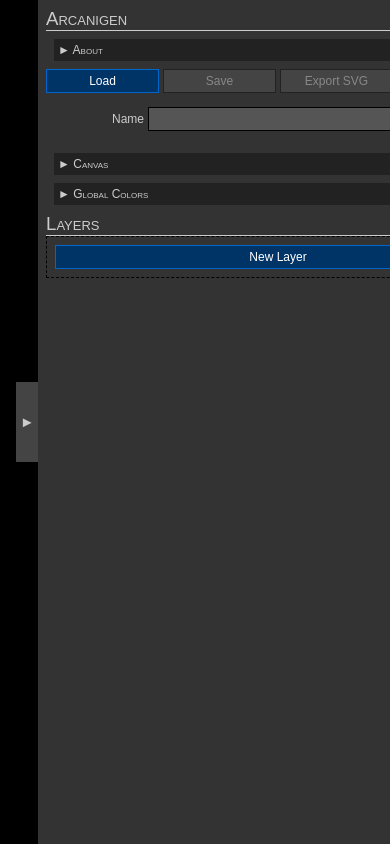
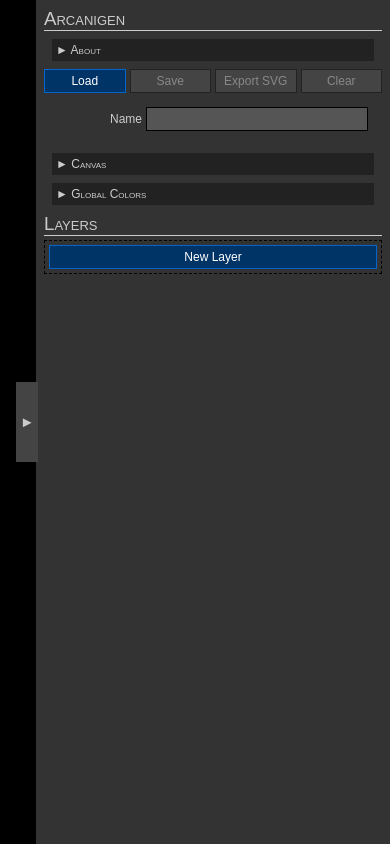
Before and after one commit to RobMayer/magic-circle, a React (Create React App) app: page / in a window 390 px wide. Built offline with nearby package versions, Linux system fonts and the light colour scheme.

Commit message:
reverse layer order, try at mobile fix

```diff
--- a/src/App.js
+++ b/src/App.js
@@ -9,7 +9,7 @@
 import { saveAs } from 'file-saver';
 import { validateUpload } from './util/validation';
 
-const version = "0.1.1";
+const version = "0.1.2";
 
 const handleUpload = (file, dispatch) => {
     if (file) {
@@ -49,11 +49,11 @@
             return state;
         }
         const cur = _.get(pathToEdit, state);
-        if (action === 'shiftup' && idx !== 0) {
+        if (action === 'shiftdn' && idx !== 0) {
             const sorted = [...cur.slice(0, idx - 1), cur[idx], cur[idx - 1], ...cur.slice(idx + 1)];
             return _.set(pathToEdit, sorted, state);
         }
-        if (action === "shiftdn" && idx !== cur.length - 1) {
+        if (action === 'shiftup' && idx !== cur.length - 1) {
             const sorted = [...cur.slice(0, idx), cur[idx + 1], cur[idx], ...cur.slice(idx + 2)]
             return _.set(pathToEdit, sorted, state);
         }
--- a/src/index.css
+++ b/src/index.css
@@ -6,229 +6,6 @@
 
 * {
     user-select: none;
-}
-
-#app {
-    display: grid;
-    grid-template-columns: 4fr min-content;
-    grid-auto-columns: minmax(480px, 10vw);
-    grid-auto-flow: column;
-    height: 100vh;
-    width: 100vw;
-    overflow: hidden;
-}
-
-.layeroptions {
-    display: grid;
-    grid-template-columns: 1fr;
-    grid-auto-columns: min-content;
-    grid-auto-flow: column;
-    justify-content: flex-end;
-}
-
-#toggle {
-    display: grid;
-    align-items: center;
-    color: white;
-}
-
-#toggle button {
-    padding: 32px 4px;
-    background: #444;
-    color: #ccc;
-}
-#toggle button:hover {
-    color: white;
-    background: #555;
-}
-
-#viewport {
-    display: grid;
-    background: black;
-    position: relative;
-}
-
-#canvas {
-    width: 100%;
-    padding: 8px;
-    max-height: 99vh;
-    margin: auto;
-    display: grid;
-    align-self: center;
-    justify-self: center;
-    box-shadow: 0px 8px 8px black;
-}
-
-#controlpanel {
-    background: #333;
-    color: #ccc;
-    overflow-y: scroll;
-    padding: 8px;
-}
-
-#export {
-    grid-area: 1 / 1;
-    stroke-linejoin: round;
-    align-self: center;
-    justify-self: center;
-    max-height: 100%;
-}
-
-.layer {
-    border: 1px solid black;
-    margin-bottom: 4px;
-}
-
-.layertitle {
-    display: grid;
-    grid-template-columns: 1fr 2fr;
-    grid-auto-columns: min-content;
-    grid-auto-flow: column;
-    gap: 4px;
-    align-items: center;
-    background: #222;
-    padding: 8px;
-}
-.layertitle.with-visibility {
-    grid-template-columns: 1fr min-content 1fr;
-}
-
-.layername {
-    font-size: 10pt;
-    font-style: italic;
-    text-align: center;
-}
-
-.layertype {
-    cursor: pointer;
-}
-
-.newlayer {
-    border: 1px dashed black;
-    padding: 8px;
-    display: grid;
-    gap: 8px;
-    grid-template-columns: repeat(3, 1fr);
-}
-
-.options {
-    font-size: 9pt;
-    display: grid;
-    gap: 4px;
-    grid-auto-columns: 1fr;
-    grid-auto-flow: column;
-}
-
-.newlayeroptions {
-    font-size: 9pt;
-    display: grid;
-    gap: 4px;
-    grid-template-columns: 1fr;
-    grid-auto-columns: min-content;
-    grid-auto-flow: column;
-    grid-column-start: 1;
-    grid-column-end: -1;
-}
-
-.controls {
-    display: grid;
-    grid-template-columns: 1fr;
-    padding: 8px;
-    gap: 8px 0;
-}
-
-.field {
-    display: grid;
-    grid-auto-columns: 1fr;
-    grid-auto-flow: column;
-    padding: 2px;
-    margin: 4px;
-}
-
-.field.with-label {
-    grid-template-columns: 6em;
-}
-
-.field_label {
-    font-size: 9pt;
-    display: flex;
-    align-items: center;
-    justify-content: flex-end;
-    padding: 0 4px;
-}
-
-.field_content {
-    display: grid;
-    grid-auto-columns: 1fr;
-    grid-auto-flow: column;
-    gap: 4px;
-}
-
-.group {
-    grid-column-start: 1;
-    grid-column-end: -1;
-    display: grid;
-    background: #222;
-}
-
-.group_label {
-    padding: 4px;
-    font-size: 9pt;
-    font-variant: small-caps;
-    cursor: pointer;
-}
-
-.group_content {
-    display: grid;
-    grid-auto-columns: 1fr;
-}
-
-.tabs {
-    border: 1px solid black;
-    display: grid;
-    grid-template-rows: min-content auto;
-}
-
-.tabs_menu {
-    display: grid;
-    grid-auto-columns: 1fr;
-    grid-auto-flow: column;
-    gap: 4px;
-    padding: 2px 4px;
-}
-
-.tabs_option {
-    background: #222;
-}
-
-.tabs_option.option-active {
-    background: #444;
-}
-
-.tabs_content {
-    background: #444;
-}
-
-.heading {
-    font-size: 14pt;
-    font-variant: small-caps;
-    border-bottom: 1px solid currentColor;
-    grid-column: 1 / -1;
-}
-
-.subheading {
-    font-size: 11pt;
-    font-variant: small-caps;
-    border-bottom: 1px solid currentColor;
-    grid-column: 1 / -1;
-    text-align: right;
-}
-
-.inputwrapper {
-    display: flex;
-    width: auto;
-    align-items: stretch;
-    position: relative;
 }
 
 textarea,
@@ -389,3 +166,274 @@
 a:hover, a:focus {
     color: white;
 }
+
+#app {
+    display: grid;
+    grid-template-columns: 4fr;
+    grid-auto-columns: auto;
+    grid-auto-flow: column;
+    height: 100vh;
+    width: 100vw;
+    overflow: hidden;
+}
+
+.layeroptions {
+    display: grid;
+    grid-template-columns: 1fr;
+    grid-auto-columns: min-content;
+    grid-auto-flow: column;
+    justify-content: flex-end;
+}
+
+#toggle {
+    display: grid;
+    align-items: center;
+    color: white;
+    width: 20px;
+}
+
+#toggle button {
+    padding: 32px 4px;
+    background: #444;
+    color: #ccc;
+}
+#toggle button:hover {
+    color: white;
+    background: #555;
+}
+
+#viewport {
+    display: grid;
+    background: black;
+    position: relative;
+}
+
+#canvas {
+    width: 100%;
+    padding: 8px;
+    max-height: 99vh;
+    margin: auto;
+    display: grid;
+    align-self: center;
+    justify-self: center;
+    box-shadow: 0px 8px 8px black;
+}
+
+#controlpanel {
+    background: #333;
+    color: #ccc;
+    overflow-y: scroll;
+    padding: 8px;
+    width: 480px;
+    max-width: calc(100vw - 36px);
+}
+
+#export {
+    grid-area: 1 / 1;
+    stroke-linejoin: round;
+    align-self: center;
+    justify-self: center;
+    max-height: 100%;
+}
+
+.layer {
+    border: 1px solid black;
+    margin-bottom: 4px;
+}
+
+.layertitle {
+    display: grid;
+    grid-template-columns: min-content min-content 1fr auto min-content;
+    grid-template-rows: 1fr 1fr;
+    gap: 2px;
+    align-items: center;
+    background: #222;
+    padding: 2px 4px;
+    align-items: center;
+    justify-items: center;
+}
+
+
+.layerfold {
+    grid-row: 1 / -1;
+    grid-column: 1;
+    padding: 4px;
+    cursor: pointer;
+}
+
+.layervis {
+    grid-row: 1;
+    grid-column: 2;
+}
+
+.layercmd {
+    grid-row: 1;
+    grid-column: 4;
+    display: grid;
+    grid-auto-columns: min-content;
+    grid-auto-flow: column;
+    align-items: center;
+    justify-items: center;
+}
+
+.layersort {
+    grid-column: 5;
+}
+.layersort.sortup {
+    grid-row: 1
+}
+.layersort.sortdn {
+    grid-row: 2
+}
+
+.layername {
+    font-size: 10pt;
+    grid-row: 2;
+    grid-column: 2 / span 3;
+    justify-self: stretch;
+}
+
+input.layername_field {
+    background: #333;
+}
+
+.layertype {
+    grid-row: 1;
+    grid-column: 3;
+    justify-self: stretch;
+    padding: 0 4px;
+
+}
+
+.newlayer {
+    border: 1px dashed black;
+    padding: 4px;
+    display: grid;
+    gap: 8px;
+    margin-bottom: 4px;
+    grid-template-columns: repeat(3, 1fr);
+}
+
+.options {
+    font-size: 9pt;
+    display: grid;
+    gap: 4px;
+    grid-auto-columns: 1fr;
+    grid-auto-flow: column;
+}
+
+.newlayeroptions {
+    font-size: 9pt;
+    display: grid;
+    gap: 4px;
+    grid-template-columns: 1fr;
+    grid-auto-columns: min-content;
+    grid-auto-flow: column;
+    grid-column-start: 1;
+    grid-column-end: -1;
+}
+
+.controls {
+    display: grid;
+    grid-template-columns: 1fr;
+    padding: 8px;
+    gap: 8px 0;
+}
+
+.field {
+    display: grid;
+    grid-auto-columns: 1fr;
+    grid-auto-flow: column;
+    padding: 2px;
+    margin: 4px;
+}
+
+.field.with-label {
+    grid-template-columns: 6em;
+}
+
+.field_label {
+    font-size: 9pt;
+    display: flex;
+    align-items: center;
+    justify-content: flex-end;
+    padding: 0 4px;
+}
+
+.field_content {
+    display: grid;
+    grid-auto-columns: 1fr;
+    grid-auto-flow: column;
+    gap: 4px;
+}
+
+.group {
+    grid-column-start: 1;
+    grid-column-end: -1;
+    display: grid;
+    background: #222;
+}
+
+.group_label {
+    padding: 4px;
+    font-size: 9pt;
+    font-variant: small-caps;
+    cursor: pointer;
+}
+
+.group_content {
+    display: grid;
+    grid-auto-columns: 1fr;
+}
+
+.tabs {
+    border: 1px solid black;
+    display: grid;
+    grid-template-rows: min-content auto;
+}
+
+.tabs_menu {
+    display: grid;
+    grid-auto-columns: 1fr;
+    grid-auto-flow: column;
+    gap: 4px;
+    padding: 2px 4px;
+}
+
+.tabs_option {
+    background: #222;
+}
+
+.tabs_option.option-active {
+    background: #444;
+}
+
+.tabs_content {
+    background: #444;
+}
+
+.heading {
+    font-size: 14pt;
+    font-variant: small-caps;
+    border-bottom: 1px solid currentColor;
+    grid-column: 1 / -1;
+}
+
+.subheading {
+    font-size: 11pt;
+    font-variant: small-caps;
+    border-bottom: 1px solid currentColor;
+    grid-column: 1 / -1;
+    text-align: right;
+}
+
+.inputwrapper {
+    display: flex;
+    width: auto;
+    align-items: stretch;
+    position: relative;
+}
+
+.layerlist {
+    padding: 4px 0;
+}
--- a/src/shapes/layerlist.js
+++ b/src/shapes/layerlist.js
@@ -53,11 +53,11 @@
 
 export const Interface = ({ layers, path, fromMask }) => {
     return <div className='layerlist'>
+        <NewLayer path={path} />
         {layers.map(({ type, ...layer }, i) => {
             const p = `${path}[${i}]`;
             return <Shapes.Interface type={type} {...layer} path={p} key={i} fromMask={fromMask} />
-        })}
-        <NewLayer path={path} />
+        }).reverse()}
     </div>
 }
 
--- a/src/ui/checkbox.js
+++ b/src/ui/checkbox.js
@@ -1,5 +1,5 @@
-const Checkbox = ({ value, onChange, ...props}) => {
-    return <div className={`inputwrapper`}>
+const Checkbox = ({ value, onChange, wrapperClass, ...props}) => {
+    return <div className={`inputwrapper ${wrapperClass ?? ""}`}>
         <input {...props} type={'checkbox'} value={value} checked={value} onChange={(evt) => {
             onChange?.(evt.target.checked)
         }} />
--- a/src/ui/colorinput.js
+++ b/src/ui/colorinput.js
@@ -1,7 +1,7 @@
 const COLOR_REGEX = "#([A-Fa-f0-9]{3}|[A-Fa-f0-9]{4}|[A-Fa-f0-9]{6}|[A-Fa-f0-9]{8})";
 
-const ColorInput = ({ withNone, ...props}) => {
-    return <div className={`inputwrapper`}>
+const ColorInput = ({ wrapperClass, withNone, ...props}) => {
+    return <div className={`inputwrapper ${wrapperClass}`}>
         <input type={'text'} {...props} pattern={`^${withNone ? `(none|${COLOR_REGEX})` : COLOR_REGEX}$`} />
     </div>
 }
--- a/src/ui/numberinput.js
+++ b/src/ui/numberinput.js
@@ -1,5 +1,5 @@
-const NumericInput = (props) => {
-    return <div className={`inputwrapper`}>
+const NumericInput = ({ wrapperClass, ...props}) => {
+    return <div className={`inputwrapper ${wrapperClass}`}>
         <input type='number' {...props} />
     </div>
 }
--- a/src/ui/sliderinput.js
+++ b/src/ui/sliderinput.js
@@ -1,5 +1,5 @@
-const SliderInput = (props) => {
-    return <div className={`inputwrapper`}>
+const SliderInput = ({ wrapperClass, ...props}) => {
+    return <div className={`inputwrapper ${wrapperClass}`}>
         <input type='range' {...props} />
     </div>
 }
--- a/src/ui/textinput.js
+++ b/src/ui/textinput.js
@@ -1,5 +1,5 @@
-const TextInput = (props) => {
-    return <div className={`inputwrapper`}>
+const TextInput = ({ wrapperClass, ...props}) => {
+    return <div className={`inputwrapper ${wrapperClass ?? ""}`}>
         <input type={'text'} {...props} />
     </div>
 }
```
Also changed, not shown: src/ui/common.js (+17 -16 lines).
